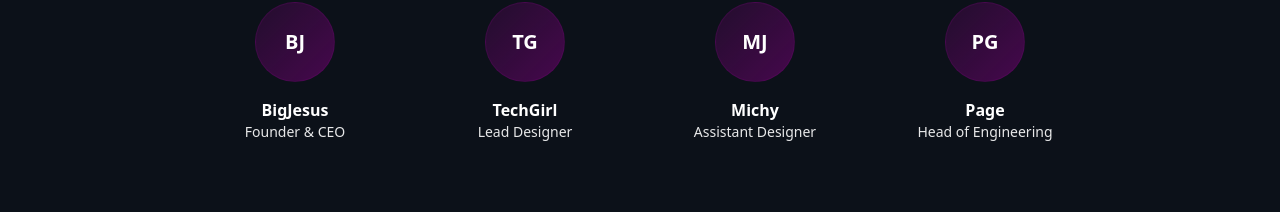
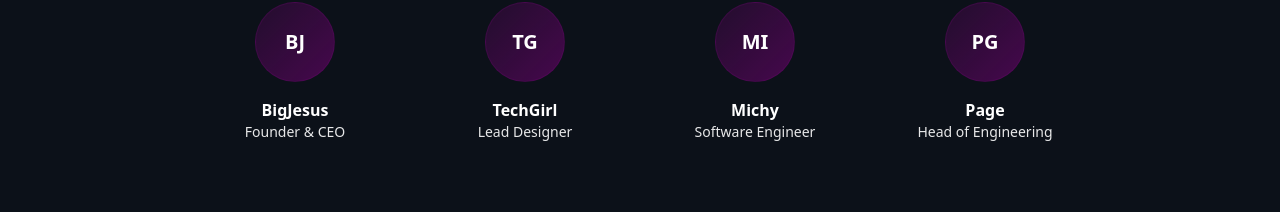
Before and after one commit to michycipher/tourflow-system, a Next.js app: page /about in a window 1280 px wide. Shown: the part 1576-1788 px from the top of the page. Built offline with nearby package versions, Linux system fonts and the light colour scheme; no server answers.

Commit message:
fix: about page updates

```diff
--- a/app/(main)/about/page.tsx
+++ b/app/(main)/about/page.tsx
@@ -7,7 +7,7 @@ import { IoAtOutline, IoRocketOutline } from "react-icons/io5";
 const team = [
   { name: "BigJesus", role: "Founder & CEO", avatar: "BJ" },
   { name: "TechGirl", role: "Lead Designer", avatar: "TG" },
-  { name: "Michy", role: "Assistant Designer", avatar: "MJ" },
+  { name: "Michy", role: "Software Engineer", avatar: "MI" },
   { name: "Page", role: "Head of Engineering", avatar: "PG" },
 ];
 
```
